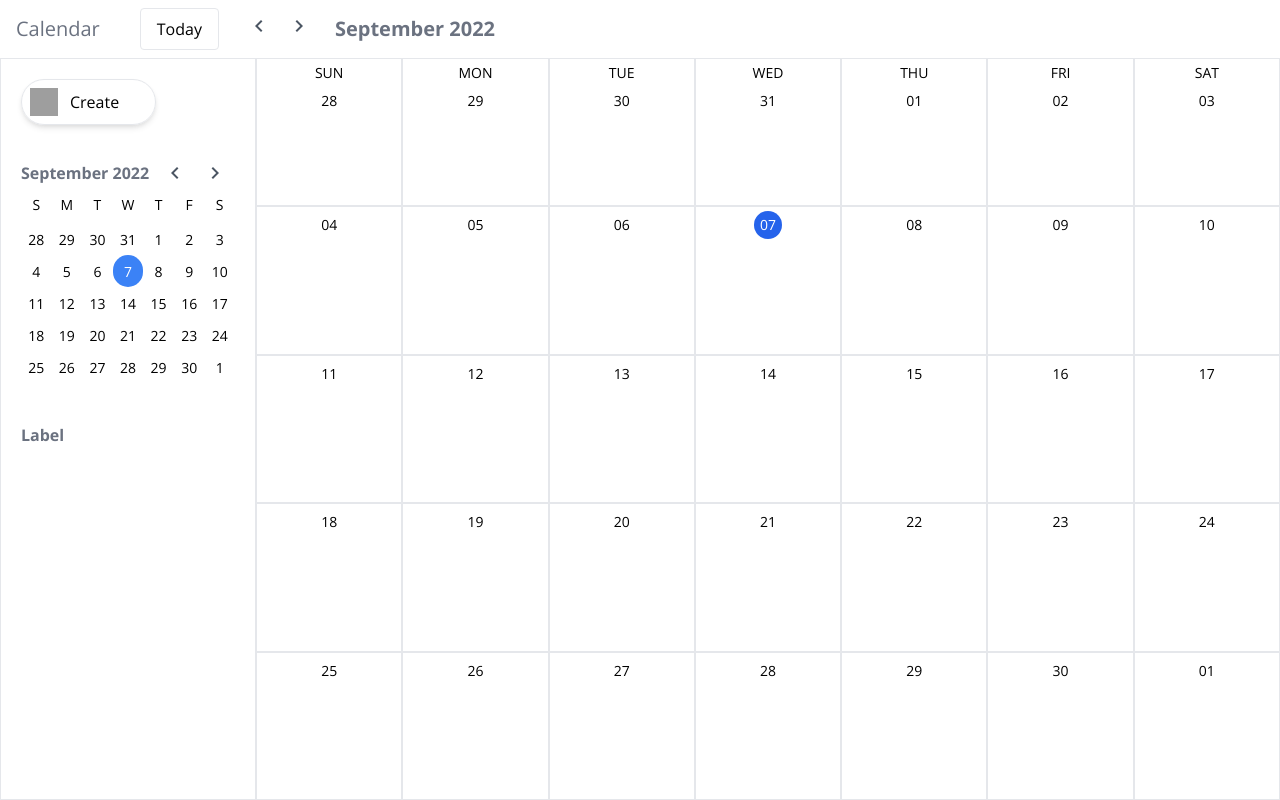
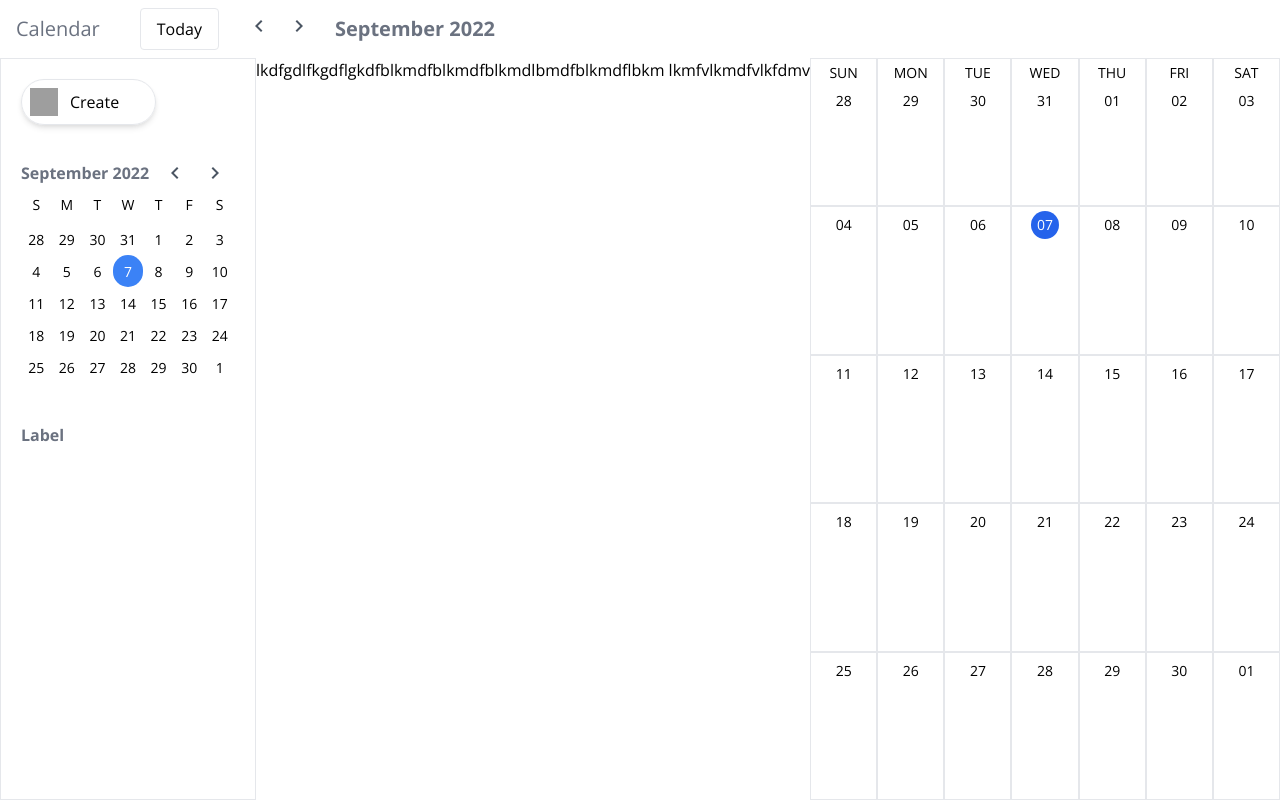
Before and after one commit to sajadmsNew/up_work_test, a React (Create React App) app: page / in a window 1280 px wide. Built offline with nearby package versions, Linux system fonts and the light colour scheme; grey boxes are pictures that could not be loaded.

Commit message:
good-change

```diff
--- a/src/App.js
+++ b/src/App.js
@@ -21,7 +21,8 @@ function App() {
       <div className="h-screen flex flex-col">
         <CalendarHeader />
         <div className="flex flex-1">
-          <Sidebar />
+          <Sidebar />lkdfgdlfkgdflgkdfblkmdfblkmdfblkmdlbmdfblkmdflbkm
+          lkmfvlkmdfvlkfdmv
           <Month month={currenMonth} />
         </div>
       </div>
```
